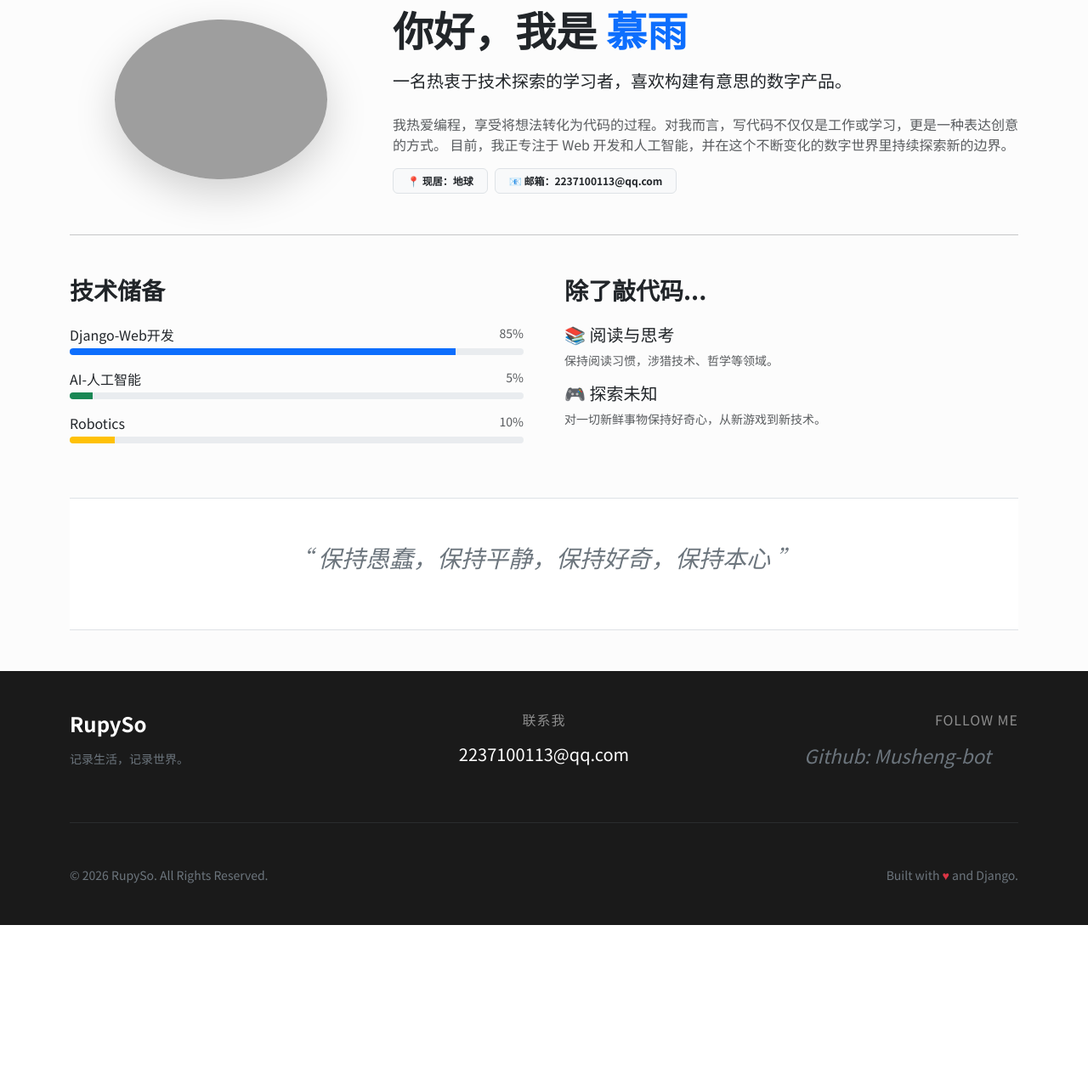
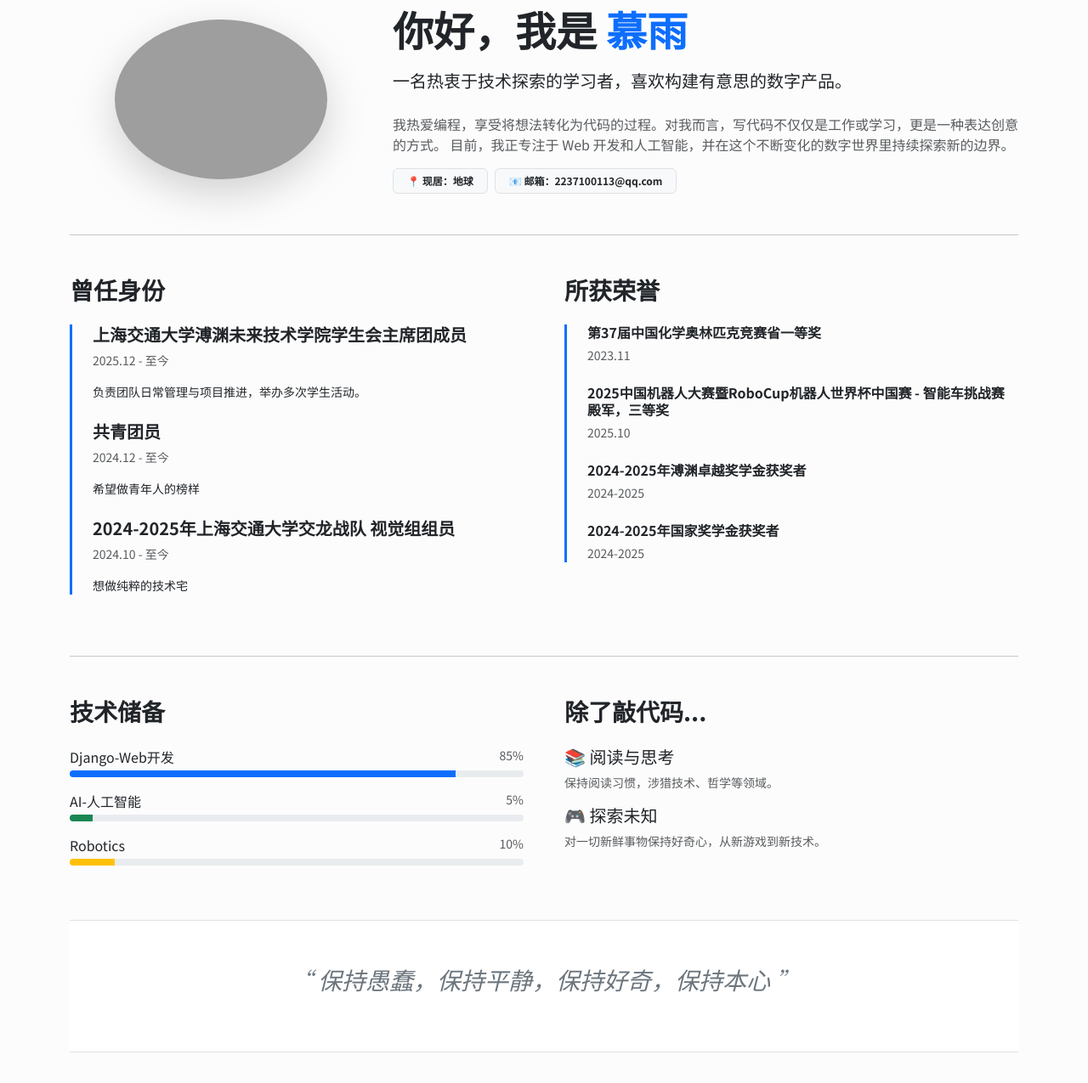
Before and after one commit to Musheng-bot/RupySo, a Django app: page /about/ in a window 1280 px wide. Shown: the part 98-1373 px from the top of the page at 85% size. Before the commit the page ends 1187 px from the top, so only its background shows below. Run offline with Django 5.2, Linux system fonts and the light colour scheme; grey boxes are pictures that could not be loaded.

Commit message:
优化关于我界面内容

```diff
--- a/templates/about.html
+++ b/templates/about.html
@@ -26,7 +26,60 @@
     </div>
 
     <hr class="my-5 opacity-25">
+    <div class="row g-5">
+        <div class="col-md-6">
+            <h3 class="fw-bold mb-4">曾任身份</h3>
+            <div class="border-start border-3 border-primary ps-4">
+                <div class="mb-4">
+                    <h5 class="fw-bold">上海交通大学溥渊未来技术学院学生会主席团成员</h5>
+                    <p class="text-muted small">2025.12 - 至今</p>
+                    <p class="small">负责团队日常管理与项目推进，举办多次学生活动。</p>
+                </div>
+                <div class="mb-4">
+                    <h5 class="fw-bold">共青团员</h5>
+                    <p class="text-muted small">2024.12 - 至今</p>
+                    <p class="small">希望做青年人的榜样</p>
+                </div>
+                <div class="mb-4">
+                    <h5 class="fw-bold">2024-2025年上海交通大学交龙战队 视觉组组员</h5>
+                    <p class="text-muted small">2024.10 - 至今</p>
+                    <p class="small">想做纯粹的技术宅</p>
+                </div>
+            </div>
+        </div>
 
+        <div class="col-md-6">
+            <h3 class="fw-bold mb-4">所获荣誉</h3>
+            <div class="border-start border-3 border-primary ps-4">
+                <div class="mb-4">
+                    <div class="d-flex w-100 justify-content-between">
+                        <h6 class="mb-1 fw-bold">第37届中国化学奥林匹克竞赛省一等奖</h6>
+                    </div>
+                    <small class="text-muted">2023.11</small>
+                </div>
+                <div class="mb-4">
+                    <div class="d-flex w-100 justify-content-between">
+                        <h6 class="mb-1 fw-bold">2025中国机器人大赛暨RoboCup机器人世界杯中国赛 - 智能车挑战赛 殿军，三等奖</h6>
+                    </div>
+                    <small class="text-muted">2025.10</small>
+                </div>
+                <div class="mb-4">
+                    <div class="d-flex w-100 justify-content-between">
+                        <h6 class="mb-1 fw-bold">2024-2025年溥渊卓越奖学金获奖者</h6>
+                    </div>
+                    <small class="text-muted">2024-2025</small>
+                </div>
+                <div class="mb-4">
+                    <div class="d-flex w-100 justify-content-between">
+                        <h6 class="mb-1 fw-bold">2024-2025年国家奖学金获奖者</h6>
+                    </div>
+                    <small class="text-muted">2024-2025</small>
+                </div>
+            </div>
+        </div>
+    </div>
+
+    <hr class="my-5 opacity-25">
     <div class="row g-5">
         <div class="col-md-6">
             <h3 class="fw-bold mb-4">技术储备</h3>
```
Also changed, not shown: RupySo/settings.py (+6 -3 lines).
